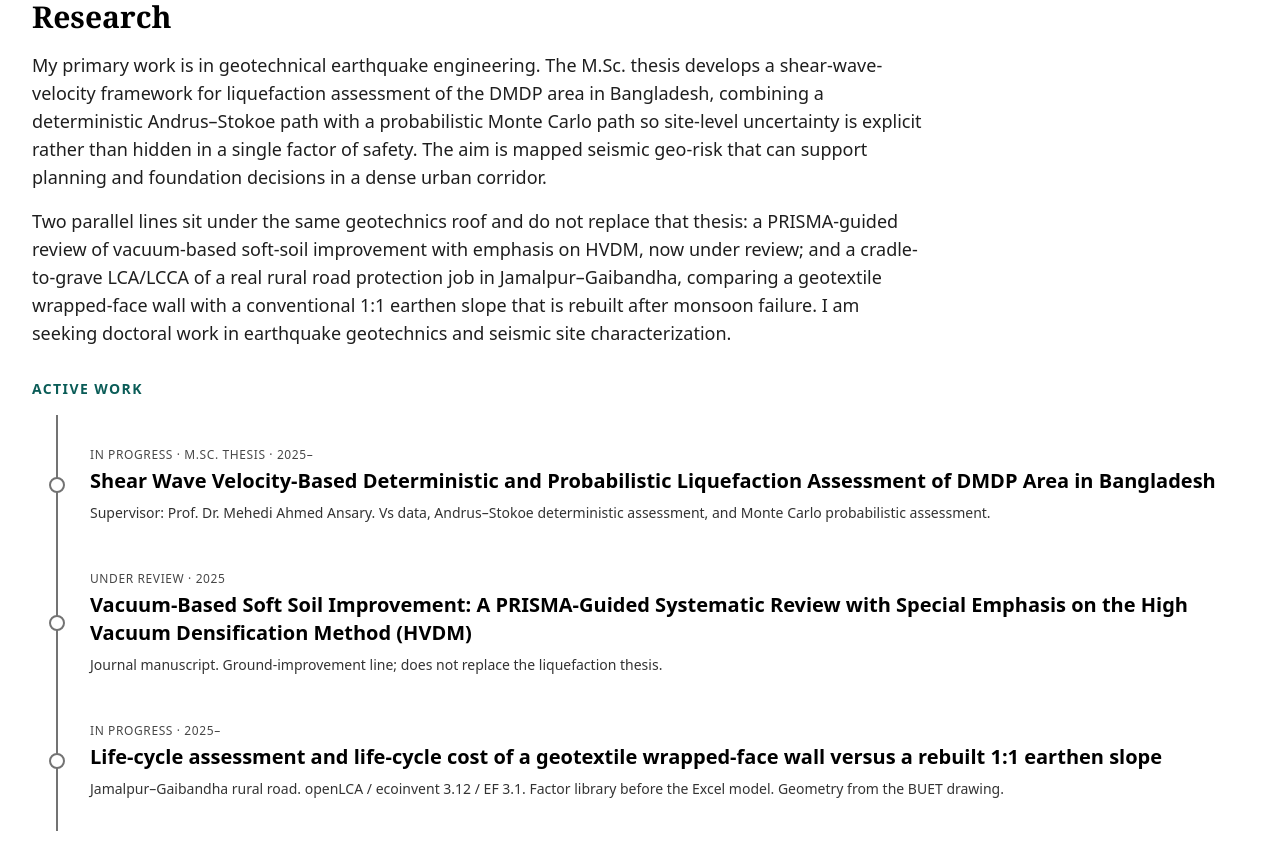
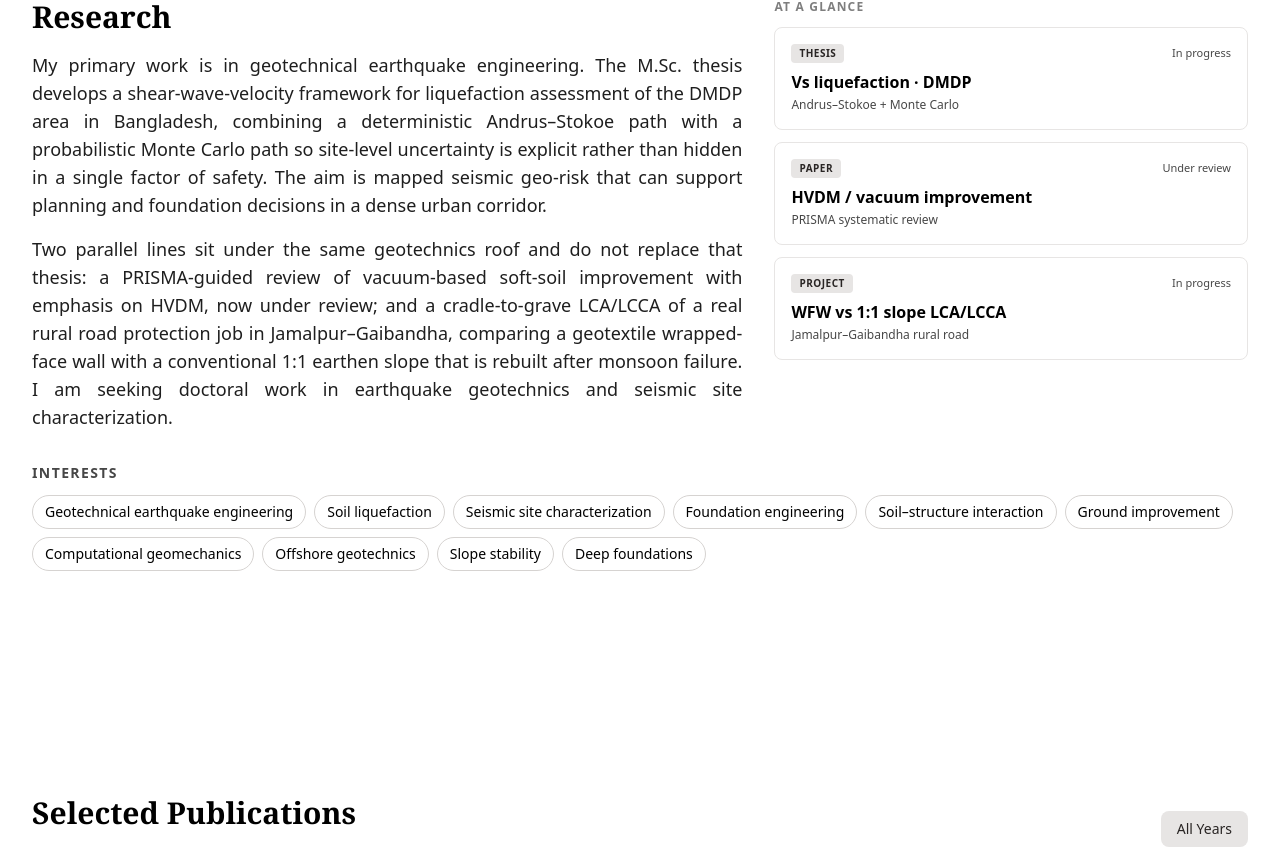
Before and after one commit to enamulislammeraj25-rin/portfolio-xrin, a React (Create React App) app: page / in a window 1280 px wide. Shown: the part 1718-2566 px from the top of the page. Built offline with nearby package versions, Linux system fonts and the light colour scheme.

Commit message:
Justify About and Research copy. Put glance cards in the Research right column.

```diff
--- a/src/App.js
+++ b/src/App.js
@@ -973,7 +973,7 @@ export default function App() {
                 </h3>
                   </>
                 )}
-                <p className="text-lg opacity-80 leading-relaxed mb-6 whitespace-pre-line">
+                <p className="text-lg opacity-80 leading-relaxed mb-6 whitespace-pre-line text-justify">
                     {PORTFOLIO_DATA.profile.bio}
                 </p>
                 <div className="grid grid-cols-2 gap-4 mt-8">
@@ -992,49 +992,33 @@ export default function App() {
       {/* --- RESEARCH SECTION --- */}
       <Section id="research">
         <div className="flex flex-col gap-8">
-            <div className="w-full">
+            <div className="w-full grid md:grid-cols-[minmax(0,1.2fr)_minmax(16rem,0.8fr)] gap-8 items-start">
+                 <div>
                  <h2 className="text-3xl font-serif font-bold mb-4">Research</h2>
-                 <p className="text-base md:text-lg leading-relaxed opacity-80 max-w-4xl">
+                 <p className="text-base md:text-lg leading-relaxed opacity-80 text-justify">
                     My primary work is in geotechnical earthquake engineering. The M.Sc. thesis develops a shear-wave-velocity framework for liquefaction assessment of the DMDP area in Bangladesh, combining a deterministic Andrus–Stokoe path with a probabilistic Monte Carlo path so site-level uncertainty is explicit rather than hidden in a single factor of safety. The aim is mapped seismic geo-risk that can support planning and foundation decisions in a dense urban corridor.
                  </p>
-                 <p className="text-base md:text-lg leading-relaxed opacity-80 max-w-4xl mt-4">
+                 <p className="text-base md:text-lg leading-relaxed opacity-80 text-justify mt-4">
                     Two parallel lines sit under the same geotechnics roof and do not replace that thesis: a PRISMA-guided review of vacuum-based soft-soil improvement with emphasis on HVDM, now under review; and a cradle-to-grave LCA/LCCA of a real rural road protection job in Jamalpur–Gaibandha, comparing a geotextile wrapped-face wall with a conventional 1:1 earthen slope that is rebuilt after monsoon failure. I am seeking doctoral work in earthquake geotechnics and seismic site characterization.
                  </p>
-            </div>
-
-            <div>
-              <h3 className={`text-sm font-bold uppercase tracking-widest mb-4 ${isLight ? 'text-[#0A5C57]' : 'text-[#FFF6D4]'}`} style={isLight ? undefined : { filter: headingSunGlow }}>Active work</h3>
-              <div className={`border-l-2 py-2 ml-3 md:ml-6 ${(isLight) ? 'border-neutral-500' : 'border-white/30'}`}>
-                {[
-                  {
-                    status: "In progress · M.Sc. thesis",
-                    year: "2025–",
-                    title: "Shear Wave Velocity-Based Deterministic and Probabilistic Liquefaction Assessment of DMDP Area in Bangladesh",
-                    note: "Supervisor: Prof. Dr. Mehedi Ahmed Ansary. Vs data, Andrus–Stokoe deterministic assessment, and Monte Carlo probabilistic assessment."
-                  },
-                  {
-                    status: "Under review",
-                    year: "2025",
-                    title: "Vacuum-Based Soft Soil Improvement: A PRISMA-Guided Systematic Review with Special Emphasis on the High Vacuum Densification Method (HVDM)",
-                    note: "Journal manuscript. Ground-improvement line; does not replace the liquefaction thesis."
-                  },
-                  {
-                    status: "In progress",
-                    year: "2025–",
-                    title: "Life-cycle assessment and life-cycle cost of a geotextile wrapped-face wall versus a rebuilt 1:1 earthen slope",
-                    note: "Jamalpur–Gaibandha rural road. openLCA / ecoinvent 3.12 / EF 3.1. Factor library before the Excel model. Geometry from the BUET drawing."
-                  }
-                ].map((item) => (
-                  <div key={item.title} className={`relative group pl-8 py-6 rounded-r-lg transition-all duration-300 ${(isLight) ? 'hover:bg-white' : 'hover:bg-white/5'}`}>
-                    <div className={`absolute -left-[9px] top-1/2 -translate-y-1/2 w-4 h-4 rounded-full border-2 flex items-center justify-center ${(isLight) ? 'bg-white border-neutral-500' : 'bg-neutral-950 border-neutral-700'}`}>
-                      <div className={`w-2 h-2 rounded-full ${getHoverBgColor()}`} />
-                    </div>
-                    <div className="text-xs uppercase tracking-wider opacity-60 mb-1">{item.status} · {item.year}</div>
-                    <h3 className={`text-lg md:text-xl font-bold mb-2 ${getHoverTextColor()}`}>{item.title}</h3>
-                    <p className="text-sm opacity-70">{item.note}</p>
-                  </div>
-                ))}
-              </div>
+                 </div>
+                 <div className="flex flex-col gap-3">
+                   <div className="text-xs font-bold uppercase tracking-widest opacity-50">At a glance</div>
+                   {[
+                     { tag: "Thesis", status: "In progress", line: "Vs liquefaction · DMDP", sub: "Andrus–Stokoe + Monte Carlo" },
+                     { tag: "Paper", status: "Under review", line: "HVDM / vacuum improvement", sub: "PRISMA systematic review" },
+                     { tag: "Project", status: "In progress", line: "WFW vs 1:1 slope LCA/LCCA", sub: "Jamalpur–Gaibandha rural road" },
+                   ].map((card) => (
+                     <div key={card.line} className={`p-4 rounded-lg border ${(isLight) ? 'border-stone-200 bg-white' : 'border-white/15 bg-white/5'}`}>
+                       <div className="flex items-center justify-between gap-2 mb-2">
+                         <span className={`text-[10px] font-bold uppercase tracking-wider px-2 py-0.5 rounded ${(isLight) ? 'bg-stone-200 text-stone-800' : 'bg-white/15'}`}>{card.tag}</span>
+                         <span className="text-[11px] opacity-60">{card.status}</span>
+                       </div>
+                       <div className={`font-semibold leading-snug ${getHoverTextColor()}`}>{card.line}</div>
+                       <div className="text-xs opacity-60 mt-1">{card.sub}</div>
+                     </div>
+                   ))}
+                 </div>
             </div>
 
             <div>
```
